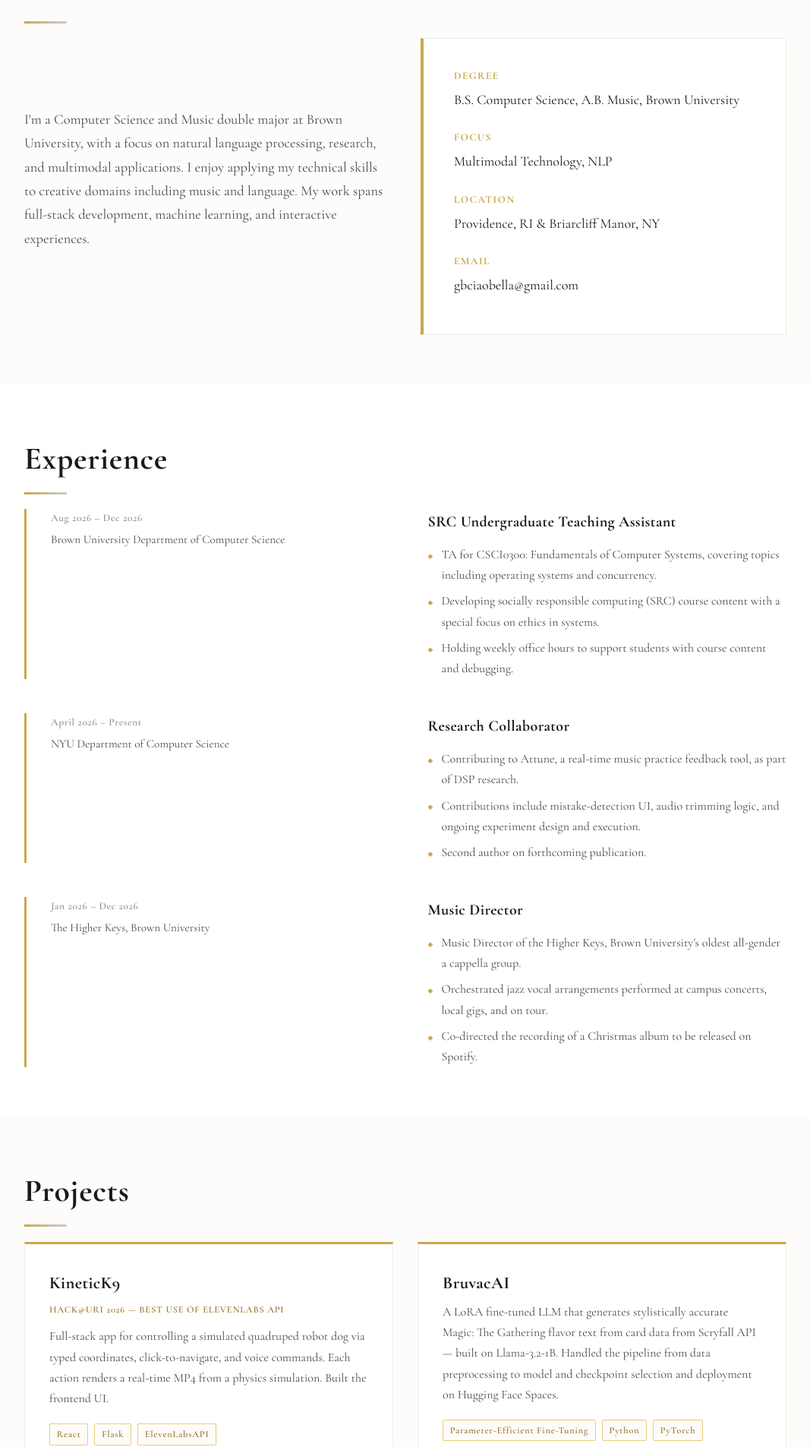
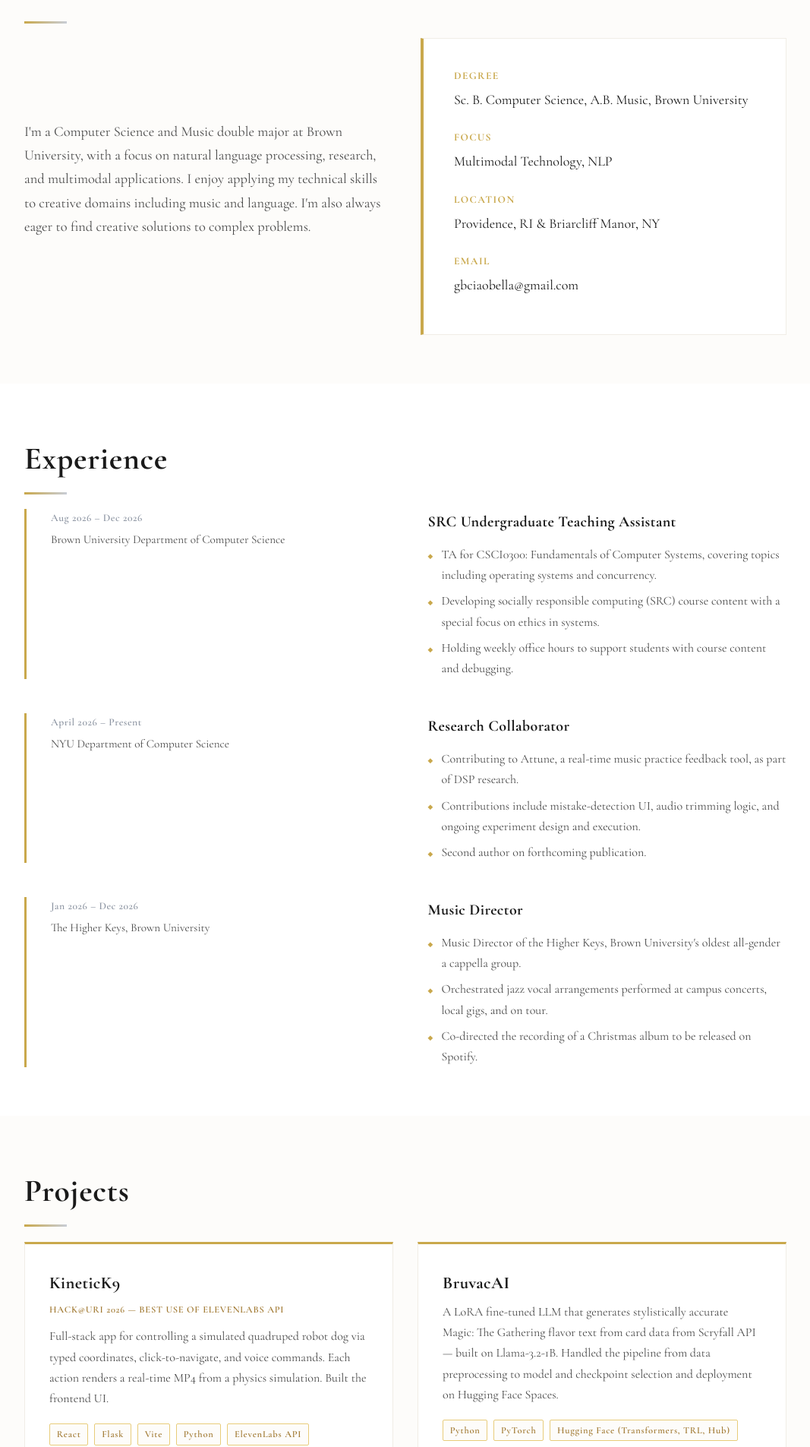
Before and after one commit to Gbeckler8/Personal-website, a React (Create React App) app: page / in a window 1280 px wide. Shown: the part 915-2820 px from the top of the page at 76% size, without its empty margins (106-1173 px from the left). Built offline with nearby package versions, Linux system fonts and the light colour scheme.

Commit message:
More updates

```diff
--- a/src/components/About.tsx
+++ b/src/components/About.tsx
@@ -11,7 +11,7 @@ export default function About() {
         <div style={{ display: 'grid', gridTemplateColumns: 'repeat(auto-fit, minmax(280px, 1fr))', gap: '2.5rem', alignItems: 'center' }}>
           <div>
             <p style={{ fontSize: '1.15rem', color: 'var(--text-mid)', marginBottom: '1.2rem' }}>
-              I'm a Computer Science and Music double major at Brown University, with a focus on natural language processing, research, and multimodal applications. I enjoy applying my technical skills to creative domains including music and language. My work spans full-stack development, machine learning, and interactive experiences.
+              I'm a Computer Science and Music double major at Brown University, with a focus on natural language processing, research, and multimodal applications. I enjoy applying my technical skills to creative domains including music and language. I'm also always eager to find creative solutions to complex problems.
             </p>
           </div>
           <div style={{
@@ -19,7 +19,7 @@ export default function About() {
             borderLeft: '4px solid var(--gold)', padding: '2rem 2.5rem',
           }}>
             {[
-              ['Degree', 'B.S. Computer Science, A.B. Music, Brown University'],
+              ['Degree', 'Sc. B. Computer Science, A.B. Music, Brown University'],
               ['Focus', 'Multimodal Technology, NLP'],
               ['Location', 'Providence, RI & Briarcliff Manor, NY'],
               ['Email', 'gbciaobella@gmail.com'],
--- a/src/components/Projects.tsx
+++ b/src/components/Projects.tsx
@@ -6,13 +6,13 @@ const projects = [
     title: 'KineticK9',
     label: 'Hack@URI 2026 — Best Use of ElevenLabs API',
     description: 'Full-stack app for controlling a simulated quadruped robot dog via typed coordinates, click-to-navigate, and voice commands. Each action renders a real-time MP4 from a physics simulation. Built the frontend UI.',
-    tags: ['React', 'Flask', 'ElevenLabsAPI'],
+    tags: ['React', 'Flask', 'Vite', 'Python', 'ElevenLabs API'],
     link: 'https://github.com/Gbeckler8/kinetick9',
   },
   {
     title: 'BruvacAI',
     description: "A LoRA fine-tuned LLM that generates stylistically accurate Magic: The Gathering flavor text from card data from Scryfall API — built on Llama-3.2-1B. Handled the pipeline from data preprocessing to model and checkpoint selection and deployment on Hugging Face Spaces.",
-    tags: ['Parameter-Efficient Fine-Tuning', 'Python', 'PyTorch', 'Hugging Face'],
+    tags: ['Python', 'PyTorch', 'Hugging Face (Transformers, TRL, Hub)', 'Unsloth'],
     link: 'https://github.com/Gbeckler8/BruvacAI',
     demo_link: 'https://huggingface.co/spaces/Gbeckler/Llama-BruvacAI_Space',
   },
--- a/src/components/Skills.tsx
+++ b/src/components/Skills.tsx
@@ -3,12 +3,8 @@ import { useFadeIn } from '../hooks/useFadeIn';
 
 const skillGroups = [
   {
-    category: 'Languages',
-    skills: ['Java', 'Python', 'C/C++', 'JavaScript/TypeScript'],
-  },
-  {
-    category: 'Frameworks & Libraries',
-    skills: ['React', 'Node.js', 'Flask', 'Scikit-Learn', 'PyTorch', 'NumPy', 'Pandas', 'Librosa', 'Hugging Face'],
+    category: 'Technical Skills',
+    skills: ['Java', 'Python (Sci-kit Learn, Pandas, Pytorch)', 'C/C++', 'Javascript/TypeScript', 'React', 'Node.js', 'Flask', 'Vite', 'AWS (ECR, ECS Express Mode, Amplify)', 'Git', 'Docker', 'HTML/CSS']
   },
   {
     category: 'Selected Concepts',
```
